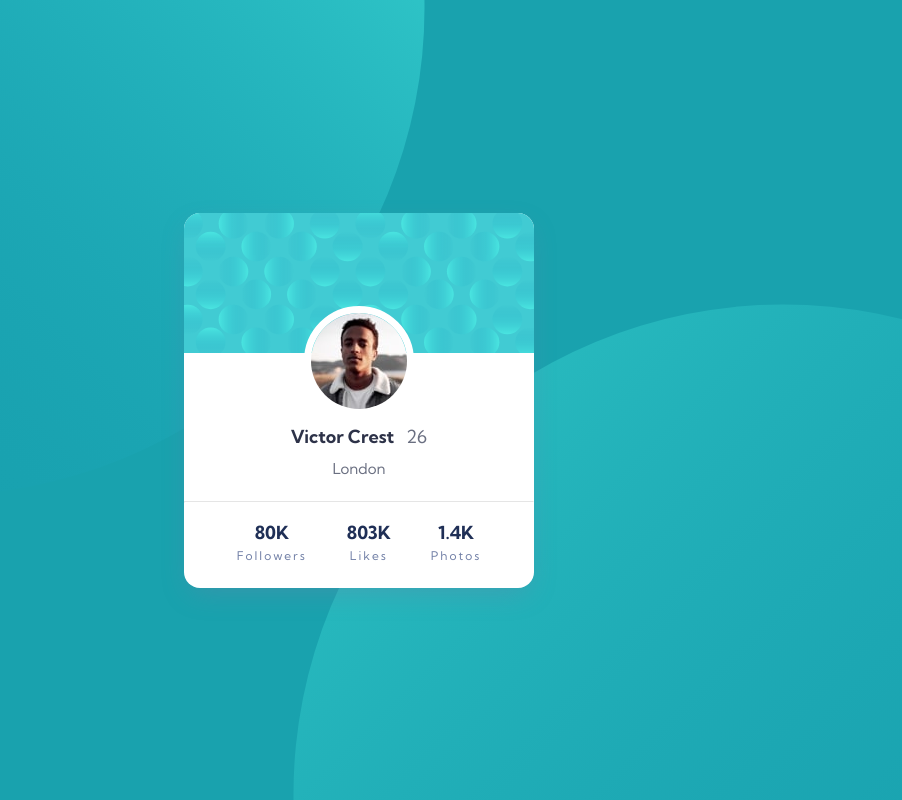
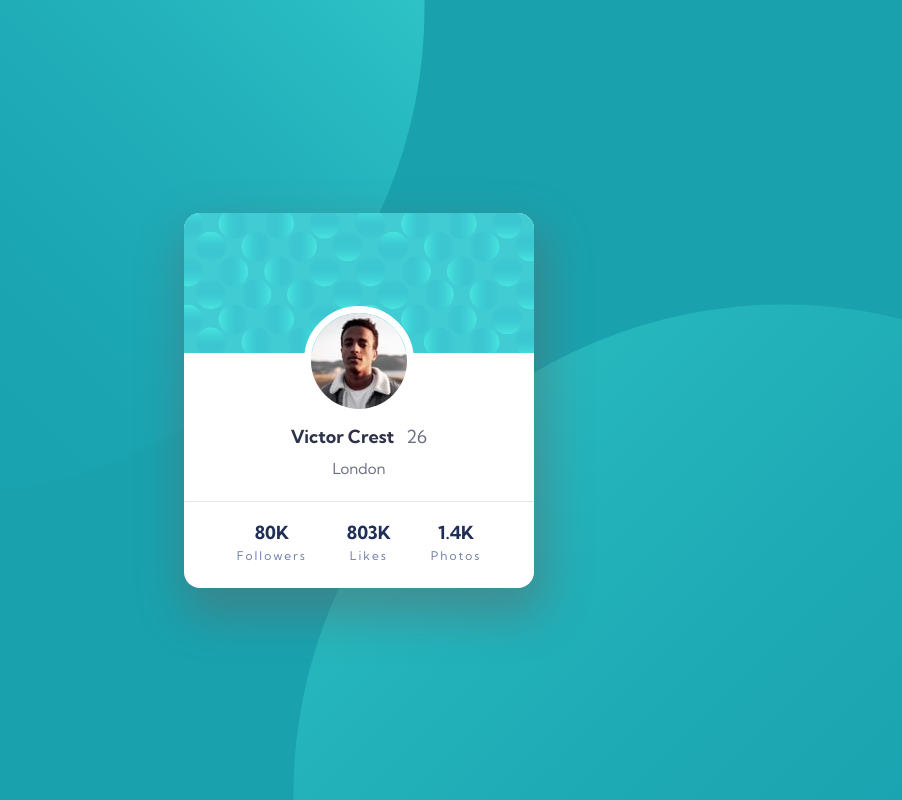
Before and after one commit to erlangga-da/profile-card-component-main, a plain HTML site: page index.html in a window 1280 px wide. Shown: the whole page, without its empty margins (281-1183 px from the left). Drawn offline with Linux system fonts and the light colour scheme.

Commit message:
update shadow

```diff
--- a/index.css
+++ b/index.css
@@ -43,9 +43,9 @@ hr {
   text-align: center;
   width: fit-content;
   height: fit-content;
-  box-shadow: 0px 10px 27px -6px rgba(114, 128, 167, 0.36);
-  -webkit-box-shadow: 0px 10px 27px -6px rgba(114, 128, 167, 0.36);
-  -moz-box-shadow: 0px 10px 27px -6px rgba(114, 128, 167, 0.36);
+  box-shadow: 5px 21px 45px 6px rgba(97, 97, 97, 0.45);
+  -webkit-box-shadow: 5px 21px 45px 6px rgba(97, 97, 97, 0.45);
+  -moz-box-shadow: 5px 21px 45px 6px rgba(97, 97, 97, 0.45);
 }
 
 .card-container .img img {
```
